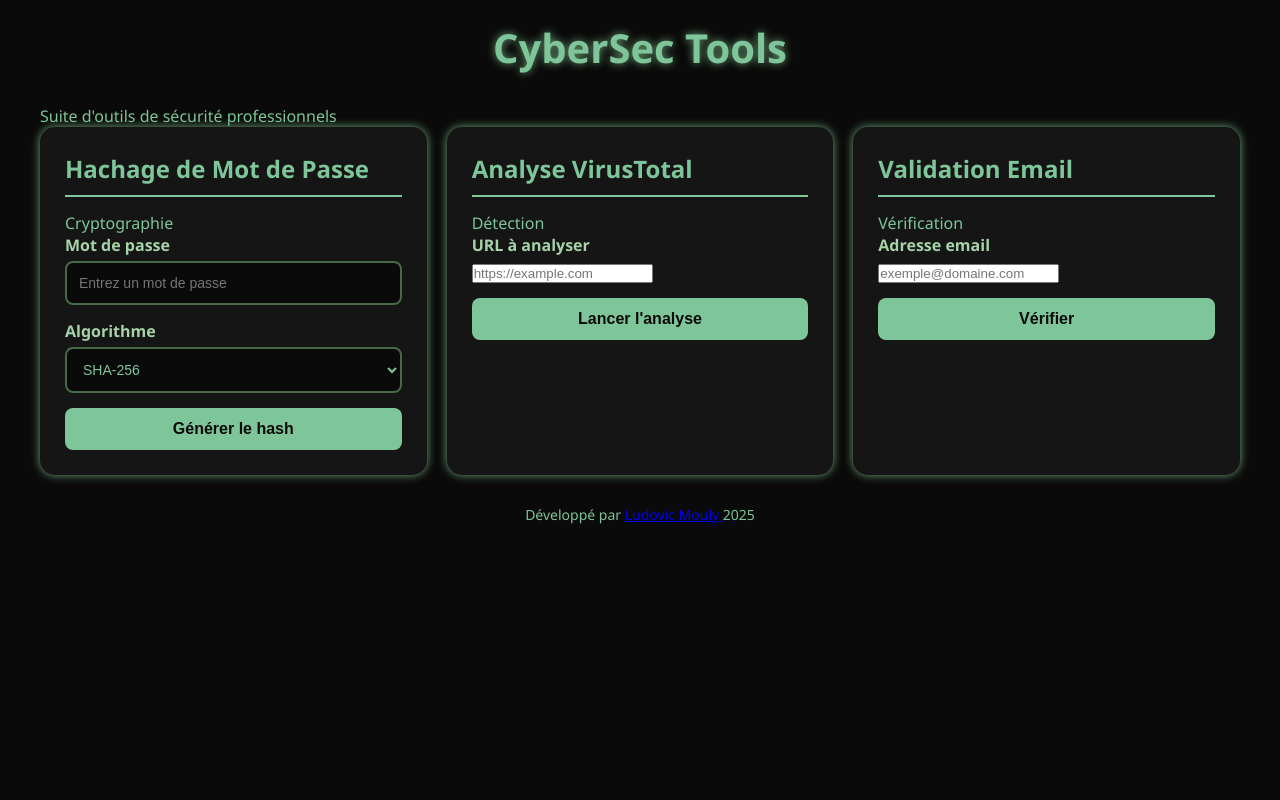
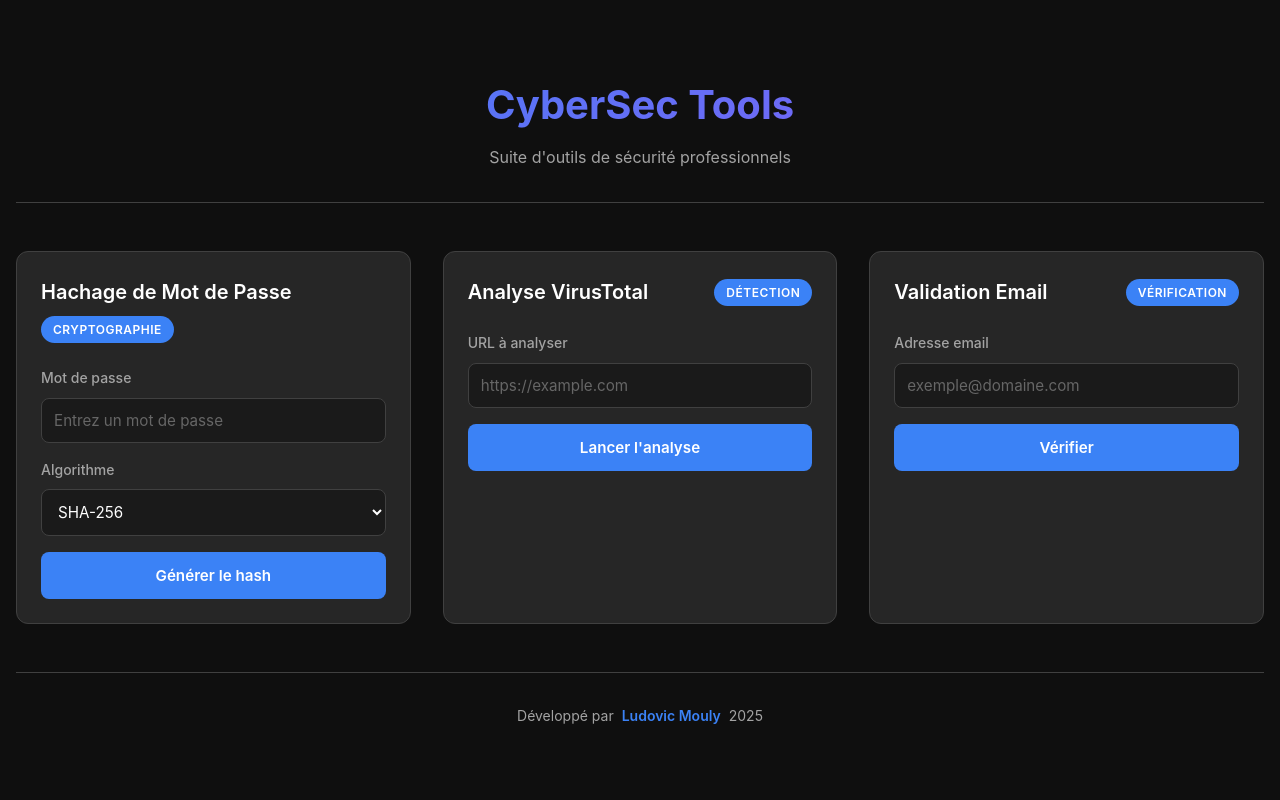
Before and after one commit to Lud-ly/python_cybertools, a Flask app: page / in a window 1280 px wide. Run offline with Flask 3, Linux system fonts and the light colour scheme.

Commit message:
improvments in input handling

```diff
--- a/static/css/app.css
+++ b/static/css/app.css
@@ -1,126 +1,325 @@
+/* Variables */
+:root {
+    --bg-primary: #0f0f0f;
+    --bg-secondary: #1a1a1a;
+    --bg-card: #262626;
+    --text-primary: #ffffff;
+    --text-secondary: #a3a3a3;
+    --accent: #3b82f6;
+    --accent-hover: #2563eb;
+    --border: #404040;
+    --success: #22c55e;
+    --error: #ef4444;
+    --warning: #f59e0b;
+}
+
+/* Reset & Base */
 * {
     margin: 0;
     padding: 0;
     box-sizing: border-box;
 }
+
 body {
-    font-family: 'Segoe UI', Tahoma, Geneva, Verdana, sans-serif;
-    background-color: #0a0a0a;
-    color: #7ec699;
+    font-family: -apple-system, BlinkMacSystemFont, 'Segoe UI', Roboto, 'Helvetica Neue', Arial, sans-serif;
+    background: var(--bg-primary);
+    color: var(--text-primary);
+    line-height: 1.6;
     min-height: 100vh;
-    padding: 20px;
+    display: flex;
+    justify-content: center;
+    align-items: center;
+    padding: 2rem 1rem;
 }
+
 .container {
-    max-width: 1200px;
+    max-width: 1400px;
+    width: 100%;
     margin: 0 auto;
 }
-h1 {
-    color: #7ec699;
+
+/* Header */
+.header {
     text-align: center;
-    margin-bottom: 30px;
-    font-size: 2.5em;
-    text-shadow: 0 0 8px #6da377;
+    margin-bottom: 3rem;
+    padding-bottom: 2rem;
+    border-bottom: 1px solid var(--border);
 }
+
+.title {
+    font-size: 2.5rem;
+    font-weight: 700;
+    margin-bottom: 0.5rem;
+    background: linear-gradient(135deg, var(--accent) 0%, #8b5cf6 100%);
+    -webkit-background-clip: text;
+    -webkit-text-fill-color: transparent;
+    background-clip: text;
+}
+
+.subtitle {
+    font-size: 1rem;
+    color: var(--text-secondary);
+}
+
+/* Tools Grid  */
 .tools-grid {
     display: grid;
-    grid-template-columns: repeat(auto-fit, minmax(350px, 1fr));
-    gap: 20px;
-    margin-bottom: 30px;
+    grid-template-columns: repeat(auto-fit, minmax(380px, 1fr));
+    gap: 2rem;
+    margin-bottom: 3rem;
+    justify-items: center;
 }
+
+/* Tool Card */
 .tool-card {
-    background: #151515;
-    border-radius: 15px;
-    padding: 25px;
-    box-shadow: 0 0 10px #6da377;
-    transition: transform 0.3s, box-shadow 0.3s;
+    background: var(--bg-card);
+    border: 1px solid var(--border);
+    border-radius: 12px;
+    padding: 1.5rem;
+    transition: transform 0.2s, box-shadow 0.2s;
+    width: 100%;
+    max-width: 450px;
 }
+
 .tool-card:hover {
     transform: translateY(-4px);
-    box-shadow: 0 0 20px #7ec699;
+    box-shadow: 0 12px 24px rgba(59, 130, 246, 0.15);
+    border-color: var(--accent);
 }
-.tool-card h2 {
-    color: #7ec699;
-    margin-bottom: 15px;
-    font-size: 1.5em;
-    border-bottom: 2px solid #7ec699;
-    padding-bottom: 10px;
+
+.tool-header {
+    display: flex;
+    justify-content: space-between;
+    align-items: center;
+    margin-bottom: 1.5rem;
+    flex-wrap: wrap;
+    gap: 0.5rem;
 }
-.input-group {
-    margin-bottom: 15px;
-}
-label {
-    display: block;
-    margin-bottom: 5px;
-    color: #a7d3a9;
+
+.tool-header h2 {
+    font-size: 1.25rem;
     font-weight: 600;
 }
+
+.tool-badge {
+    font-size: 0.75rem;
+    font-weight: 600;
+    padding: 0.25rem 0.75rem;
+    background: var(--accent);
+    color: white;
+    border-radius: 999px;
+    text-transform: uppercase;
+    letter-spacing: 0.5px;
+}
+
+.tool-body {
+    display: flex;
+    flex-direction: column;
+    gap: 1rem;
+}
+
+.input-group {
+    display: flex;
+    flex-direction: column;
+    gap: 0.5rem;
+}
+
+.input-group label {
+    font-size: 0.875rem;
+    font-weight: 500;
+    color: var(--text-secondary);
+}
+
+.input-group input,
+.input-group select,
+.select-input,
 input[type="text"],
 input[type="password"],
-textarea,
-select {
+input[type="email"],
+input[type="url"] {
     width: 100%;
-    padding: 12px;
-    border: 2px solid #446a46;
+    padding: 0.75rem;
+    background: var(--bg-secondary);
+    border: 1px solid var(--border);
     border-radius: 8px;
-    background-color: #0a0a0a;
-    color: #7ec699;
-    font-size: 14px;
-    transition: border-color 0.3s;
+    color: var(--text-primary);
+    font-size: 0.95rem;
+    transition: all 0.2s;
+    font-family: inherit;
 }
-input:focus,
-textarea:focus,
-select:focus {
+
+.input-group input:focus,
+.input-group select:focus,
+.select-input:focus,
+input[type="text"]:focus,
+input[type="password"]:focus,
+input[type="email"]:focus,
+input[type="url"]:focus {
     outline: none;
-    border-color: #7ec699;
-    box-shadow: 0 0 10px #7ec699;
+    border-color: var(--accent);
+    background: var(--bg-primary);
+    box-shadow: 0 0 0 3px rgba(59, 130, 246, 0.1);
 }
-textarea {
-    resize: vertical;
-    min-height: 80px;
+
+.input-group input::placeholder {
+    color: #666;
 }
-button {
-    background-color: #7ec699;
-    color: #0a0a0a;
+
+/* Button */
+.btn {
+    width: 100%;
+    padding: 0.875rem;
+    font-size: 0.95rem;
+    font-weight: 600;
     border: none;
-    padding: 12px 25px;
     border-radius: 8px;
     cursor: pointer;
-    font-size: 16px;
-    font-weight: 600;
-    width: 100%;
-    transition: opacity 0.3s;
+    transition: all 0.2s;
+    font-family: inherit;
 }
-button:hover {
-    opacity: 0.85;
+
+.btn-primary {
+    background: var(--accent);
+    color: white;
 }
+
+.btn-primary:hover {
+    background: var(--accent-hover);
+    transform: translateY(-2px);
+    box-shadow: 0 4px 12px rgba(59, 130, 246, 0.4);
+}
+
+.btn-primary:active {
+    transform: translateY(0);
+}
+
+.btn-primary:disabled {
+    background: #404040;
+    cursor: not-allowed;
+    transform: none;
+}
+
+/* Result */
 .result {
-    margin-top: 15px;
-    padding: 15px;
-    background: #1a271a;
+    min-height: 60px;
+    padding: 1rem;
+    background: var(--bg-secondary);
+    border: 1px solid var(--border);
     border-radius: 8px;
-    border-left: 4px solid #7ec699;
+    font-size: 0.875rem;
+    word-break: break-all;
+    color: var(--text-secondary);
+    line-height: 1.5;
+}
+
+.result:empty {
     display: none;
-    max-height: 300px;
-    overflow-y: auto;
-    white-space: pre-wrap;
-    font-family: monospace;
-    font-size: 13px;
 }
-.result.show {
-    display: block;
+
+.result.success {
+    border-color: var(--success);
+    background: rgba(34, 197, 94, 0.1);
+    color: var(--success);
 }
-.result h3 {
-    color: #7ec699;
-    margin-bottom: 10px;
+
+.result.error {
+    border-color: var(--error);
+    background: rgba(239, 68, 68, 0.1);
+    color: var(--error);
 }
-.result p {
-    color: #a7d3a9;
-    line-height: 1.6;
-    word-break: break-word;
+
+.result.warning {
+    border-color: var(--warning);
+    background: rgba(245, 158, 11, 0.1);
+    color: var(--warning);
 }
+
+/* Footer */
 .footer {
     text-align: center;
-    color: #7ec699;
-    margin-top: 30px;
-    font-size: 14px;
+    padding-top: 2rem;
+    border-top: 1px solid var(--border);
 }
+
+.footer-text {
+    font-size: 0.875rem;
+    color: var(--text-secondary);
+    display: flex;
+    align-items: center;
+    justify-content: center;
+    gap: 0.5rem;
+    flex-wrap: wrap;
+}
+
+.footer-link {
+    color: var(--accent);
+    text-decoration: none;
+    font-weight: 600;
+    transition: color 0.2s;
+}
+
+.footer-link:hover {
+    color: var(--accent-hover);
+    text-decoration: underline;
+}
+
+/* Responsive */
+@media (max-width: 768px) {
+    body {
+        padding: 1rem;
+    }
+
+    .tools-grid {
+        grid-template-columns: 1fr;
+        gap: 1.5rem;
+    }
+
+    .title {
+        font-size: 2rem;
+    }
+
+    .tool-card {
+        max-width: 100%;
+    }
+}
+
+@media (max-width: 480px) {
+    .title {
+        font-size: 1.75rem;
+    }
+
+    .tool-header h2 {
+        font-size: 1.1rem;
+    }
+
+    .input-group input,
+    .select-input,
+    .btn {
+        font-size: 0.875rem;
+    }
+}
+
+/* Loading state */
+.btn-primary.loading {
+    position: relative;
+    color: transparent;
+}
+
+.btn-primary.loading::after {
+    content: '';
+    position: absolute;
+    width: 16px;
+    height: 16px;
+    top: 50%;
+    left: 50%;
+    margin-left: -8px;
+    margin-top: -8px;
+    border: 2px solid white;
+    border-radius: 50%;
+    border-top-color: transparent;
+    animation: spinner 0.6s linear infinite;
+}
+
+@keyframes spinner {
+    to { transform: rotate(360deg); }
+}
```
